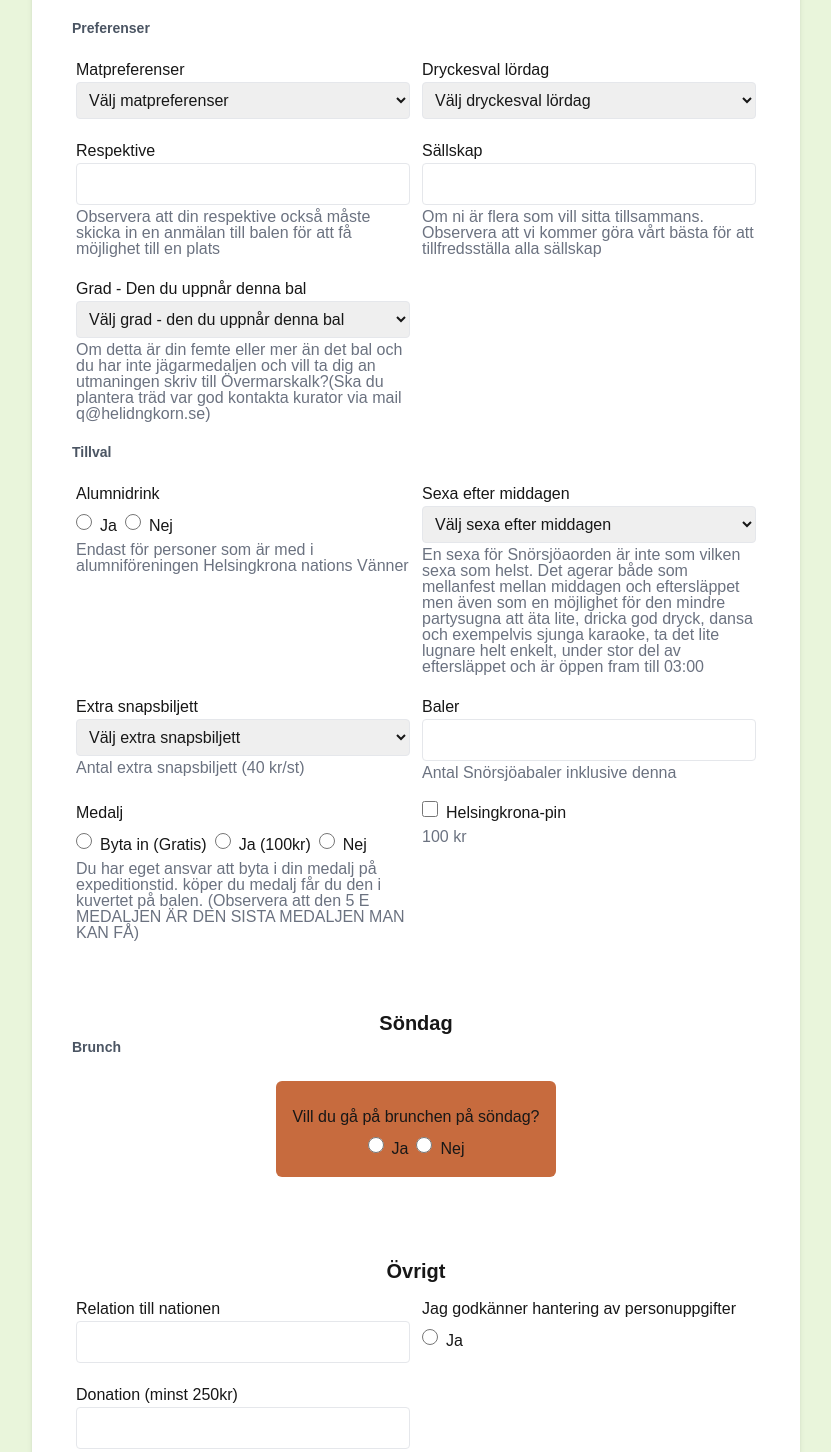
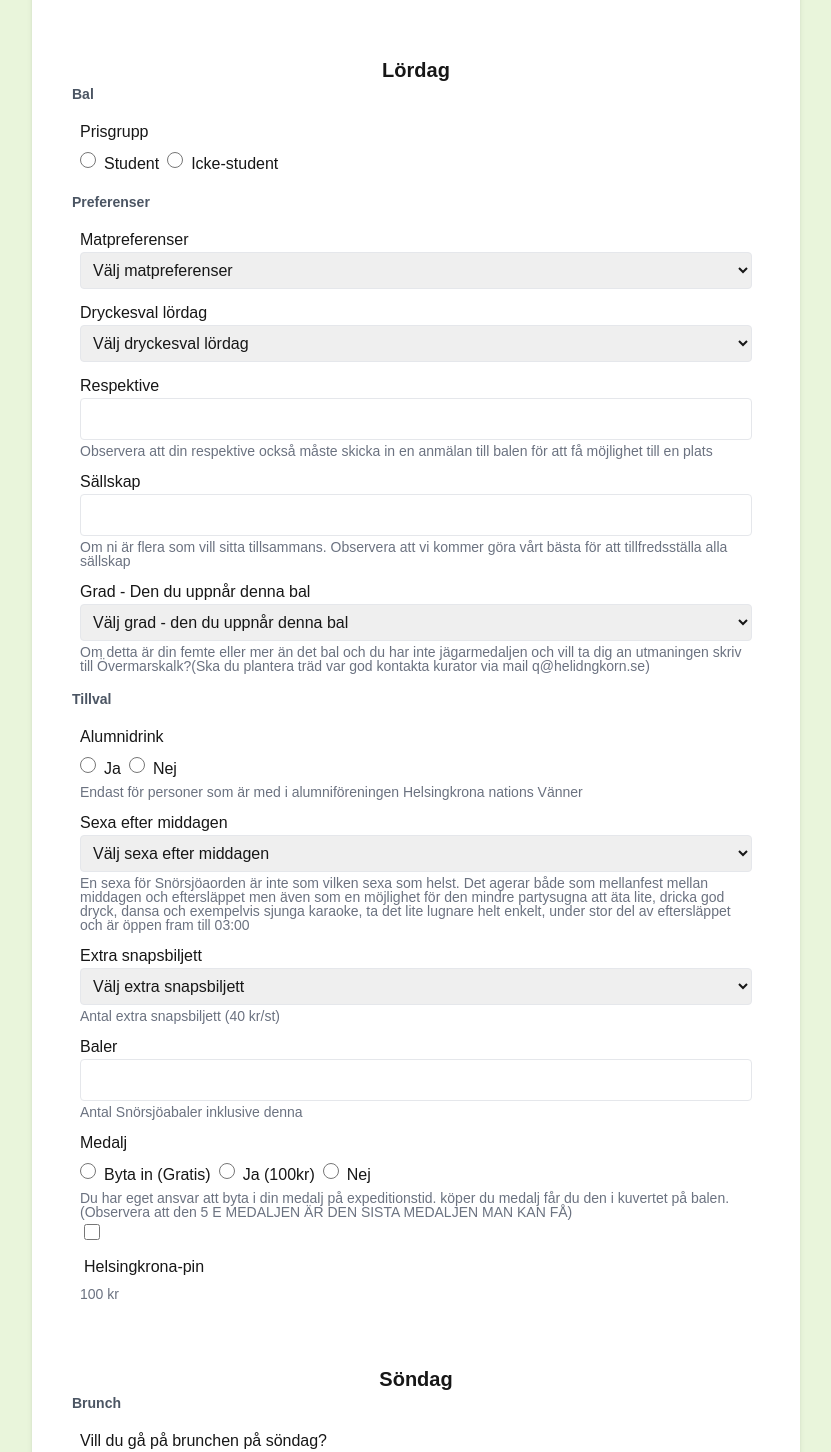
Before and after one commit to helsingkrona/HB-balhemsida, a Next.js app: page /anmalan in a window 1280 px wide. Shown: the part 1100-2552 px from the top of the page, without its empty margins (224-1055 px from the left). Built offline with nearby package versions, Linux system fonts and the light colour scheme.

Commit message:
changed some css to make the tip text smaller than label

```diff
--- a/app/anmalan/page.tsx
+++ b/app/anmalan/page.tsx
@@ -18,75 +18,6 @@ export default function BookOpeningAnimation() {
   const [isSubmitted, setIsSubmitted] = useState(false);
   const [submitError, setSubmitError] = useState<string | null>(null);
 
-  // Define your form structure with nested groups
-  const formStructure = [
-    {
-      sectionName: "Personuppgifter",
-      groups: [
-        {
-          groupName: "Kontaktinformation",
-          fields: ["first_name", "last_name", "title"],
-        },
-        {
-          groupName: "Adress",
-          fields: ["email", "address", "postal_code", "city"],
-        },
-      ],
-    },
-    {
-      sectionName: "Fredag",
-      groups: [
-        {
-          groupName: "Sittning",
-          fields: ["friday_dinner", "songbook"],
-        },
-      ],
-    },
-    {
-      sectionName: "Lördag",
-      groups: [
-        {
-          groupName: "Bal",
-          fields: ["saturday_dinner"],
-        },
-        {
-          groupName: "Preferenser",
-          fields: [
-            "food_preference",
-            "saturday_drink_preference",
-            "companion",
-            "group",
-            "grade",
-          ],
-        },
-        {
-          groupName: "Tillval",
-          fields: [
-            "alumni_drink",
-            "sexa",
-            "extra_snaps_tickets",
-            "baler",
-            "medal",
-            "nation_pin",
-          ],
-        },
-      ],
-    },
-    {
-      sectionName: "Söndag",
-      groups: [
-        {
-          groupName: "Brunch",
-          fields: ["brunch"],
-        },
-      ],
-    },
-    {
-      sectionName: "Övrigt",
-      fields: ["relationship_to_nation", "gdpr", "donation"],
-    },
-  ];
-
   // Field configuration
   const fieldConfig: {
     [key: string]: {
@@ -98,15 +29,23 @@ export default function BookOpeningAnimation() {
       min?: number;
     };
   } = {
-    first_name: { label: "Förnamn", type: "text", required: true },
-    last_name: { label: "Efternamn", type: "text", required: true },
+    first_name: {
+      label: "Förnamn",
+      type: "text",
+      required: true
+    },
+    last_name: {
+      label: "Efternamn",
+      type: "text",
+      required: true
+    },
     email: {
       label: "E-post",
       type: "email",
       required: true,
       tip: "Vi använder denna för att kontakta dig",
     },
-    title: { label: "Titel", type: "text", required: false, tip: "Frivillig"},
+    title: { label: "Titel", type: "text", required: false, tip: "Frivillig" },
     address: { label: "Gatuadress", type: "text", required: true },
     postal_code: {
       label: "Postnummer",
@@ -191,7 +130,7 @@ export default function BookOpeningAnimation() {
       ],
       required: true,
       tip: "Om detta är din femte eller mer än det bal och du har inte jägarmedaljen och vill ta dig an utmaningen skriv till Övermarskalk?" +
-            "(Ska du plantera träd var god kontakta kurator via mail q@helidngkorn.se)"
+        "(Ska du plantera träd var god kontakta kurator via mail q@helidngkorn.se)"
     },
     alumni_drink: {
       label: "Alumnidrink",
@@ -252,6 +191,75 @@ export default function BookOpeningAnimation() {
       required: false,
     },
   };
+
+  // Define your form structure with nested groups
+  const formStructure = [
+    {
+      sectionName: "Personuppgifter",
+      groups: [
+        {
+          groupName: "Kontaktinformation",
+          fields: ["first_name", "last_name", "title"],
+        },
+        {
+          groupName: "Adress",
+          fields: ["email", "address", "postal_code", "city"],
+        },
+      ],
+    },
+    {
+      sectionName: "Fredag",
+      groups: [
+        {
+          groupName: "Sittning",
+          fields: ["friday_dinner", "songbook"],
+        },
+      ],
+    },
+    {
+      sectionName: "Lördag",
+      groups: [
+        {
+          groupName: "Bal",
+          fields: ["saturday_dinner"],
+        },
+        {
+          groupName: "Preferenser",
+          fields: [
+            "food_preference",
+            "saturday_drink_preference",
+            "companion",
+            "group",
+            "grade",
+          ],
+        },
+        {
+          groupName: "Tillval",
+          fields: [
+            "alumni_drink",
+            "sexa",
+            "extra_snaps_tickets",
+            "baler",
+            "medal",
+            "nation_pin",
+          ],
+        },
+      ],
+    },
+    {
+      sectionName: "Söndag",
+      groups: [
+        {
+          groupName: "Brunch",
+          fields: ["brunch"],
+        },
+      ],
+    },
+    {
+      sectionName: "Övrigt",
+      fields: ["relationship_to_nation", "gdpr", "donation"],
+    },
+  ];
 
   const defaultConfig = { type: "text", required: false };
 
@@ -323,7 +331,7 @@ export default function BookOpeningAnimation() {
     fields?: string[];
   }
 
-  const renderField = (fieldName: string, isSingleField: boolean) => {
+  const renderField = (fieldName: string) => {
     const config: FieldConfig = fieldConfig[fieldName] || {
       ...defaultConfig,
       label: formatLabel(fieldName),
@@ -334,9 +342,7 @@ export default function BookOpeningAnimation() {
         return (
           <motion.div
             key={fieldName}
-            className={`form-question ${
-              isSingleField ? "form-full-width" : ""
-            }`}
+            className={`form-question`}
             variants={itemVariants}
           >
             <label className="form-label">{config.label}</label>
@@ -366,12 +372,10 @@ export default function BookOpeningAnimation() {
         return (
           <motion.div
             key={fieldName}
-            className={`form-question ${
-              isSingleField ? "form-full-width" : ""
-            }`}
+            className={`form-question`}
             variants={itemVariants}
           >
-            <div className="form-answer-alternative">
+            <div className="form-question">
               <input
                 type="checkbox"
                 {...register(fieldName as keyof SignUpFormData, {
@@ -394,9 +398,7 @@ export default function BookOpeningAnimation() {
         return (
           <motion.div
             key={fieldName}
-            className={`form-question ${
-              isSingleField ? "form-full-width" : ""
-            }`}
+            className={`form-question`}
             variants={itemVariants}
           >
             <label className="form-label">{config.label}</label>
@@ -429,9 +431,7 @@ export default function BookOpeningAnimation() {
         return (
           <motion.div
             key={fieldName}
-            className={`form-question ${
-              isSingleField ? "form-full-width" : ""
-            }`}
+            className={`form-question`}
             variants={itemVariants}
           >
             <label className="form-label">{config.label}</label>
@@ -466,7 +466,6 @@ export default function BookOpeningAnimation() {
   }
 
   const renderGroup = ({ group }: GroupProps) => {
-    const isSingleField = group.fields.length === 1;
     return (
       <motion.div
         key={group.groupName}
@@ -478,9 +477,9 @@ export default function BookOpeningAnimation() {
             {group.groupName}
           </h4>
         )}
-        <div className="form-answer-box">
+        <div className="form-question">
           {group.fields.map((fieldName) =>
-            renderField(fieldName, isSingleField)
+            renderField(fieldName)
           )}
         </div>
       </motion.div>
@@ -533,9 +532,9 @@ export default function BookOpeningAnimation() {
                 section.groups.map((group) => renderGroup({ group }))
               ) : (
                 // Otherwise render fields directly
-                <div className="form-answer-box">
+                <div className="form-full-width">
                   {section.fields?.map((fieldName) =>
-                    renderField(fieldName, section.fields.length === 1)
+                    renderField(fieldName)
                   )}
                 </div>
               )}
@@ -545,11 +544,10 @@ export default function BookOpeningAnimation() {
           <motion.button
             type="submit"
             disabled={isSubmitting}
-            className={`bg-blue-500 text-white py-2 px-4 rounded ${
-              isSubmitting
+            className={`bg-blue-500 text-white py-2 px-4 rounded ${isSubmitting
                 ? "opacity-70 cursor-not-allowed"
                 : "hover:bg-blue-600"
-            }`}
+              }`}
             variants={itemVariants}
           >
             {isSubmitting ? (
--- a/app/globals.css
+++ b/app/globals.css
@@ -51,14 +51,14 @@
 }
 
 .form-answer-tip {
-  @apply leading-none text-gray-500 block pt-1;
+  @apply leading-none text-gray-500 block pt-1 text-sm; /* Tailwind utility for smaller text */
 }
 
 .form-full-width {
-  @apply col-span-2 bg-formOrange m-1 rounded-md;
+  @apply col-span-2 m-1 rounded-md;
   display: flex;
   flex-direction: column; /* Stacks children vertically */
-  align-items: center;    /* Centers items horizontally */
+  align-items: left;    /* Centers items horizontally */
   padding: 1rem;
   margin: 1rem auto;
 }
```
